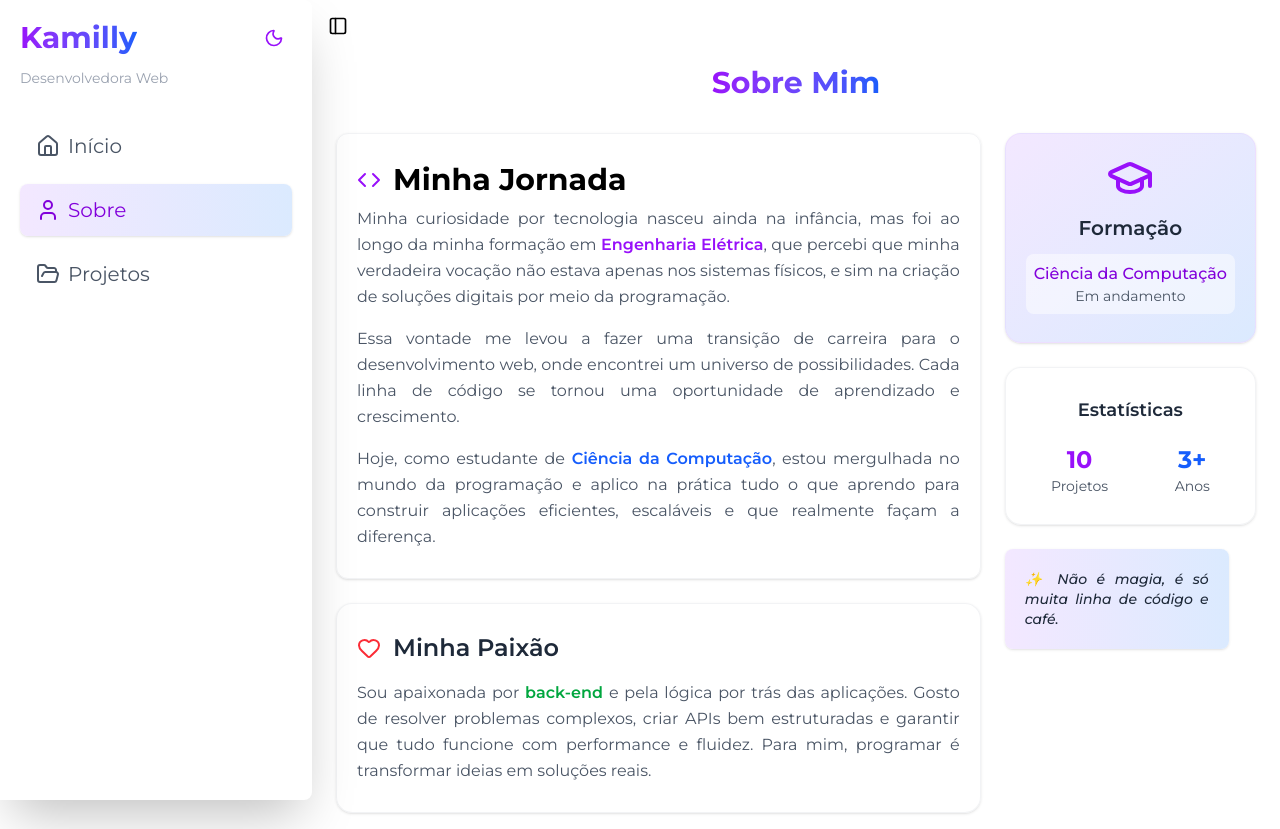
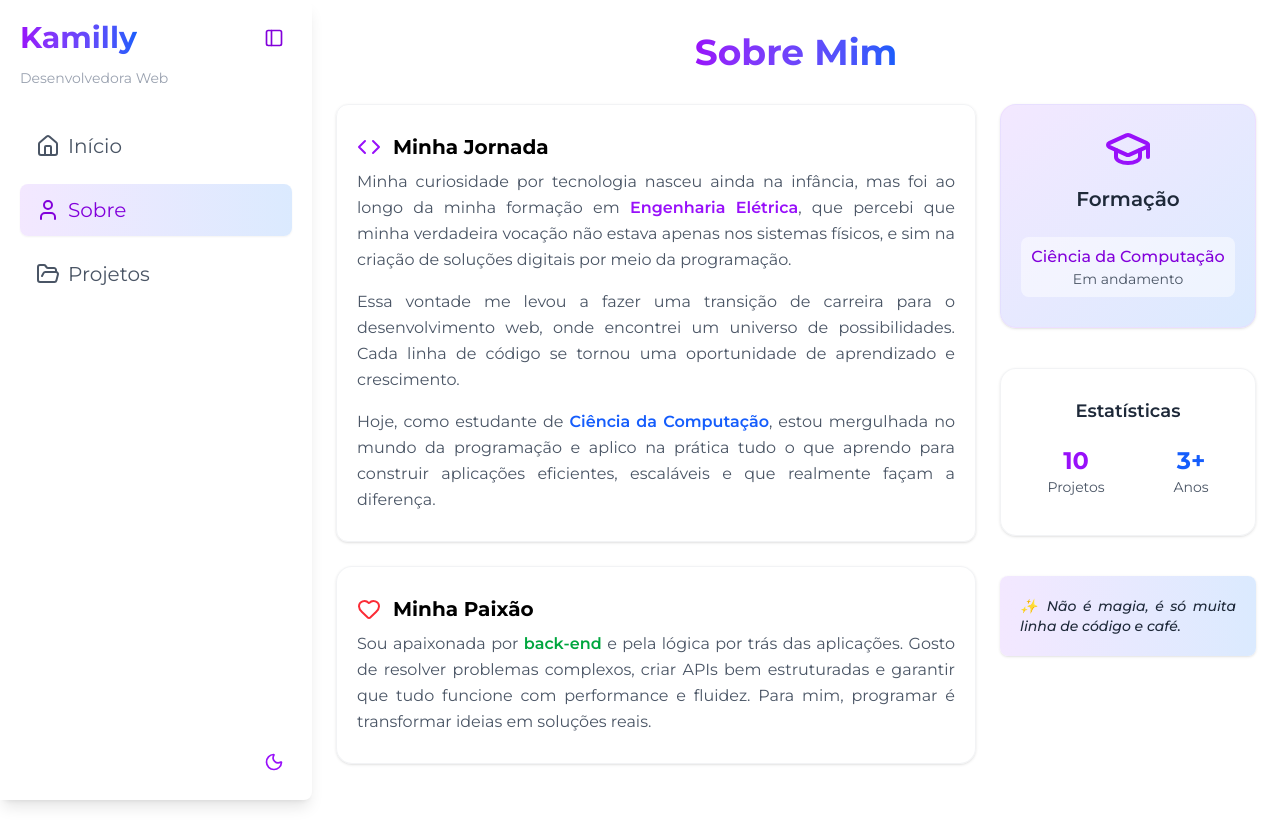
Before and after one commit to kamilly-oliveira/meu-portifolio, a React (Vite) app: page /aboutsection in a window 1280 px wide. After the commit the page ends 800 px from the top, so only its background shows below. Built offline with nearby package versions, Linux system fonts and the light colour scheme.

Commit message:
feat: melhora de sidebar

```diff
--- a/src/App.tsx
+++ b/src/App.tsx
@@ -4,16 +4,20 @@ import { HomeSection } from "./Components/HomeSections";
 import { AboutSection } from "./Components/AboutSection";
 import { ProjectsSection } from "./Components/ProjectsSection";
 import { Route, Routes } from "react-router-dom";
+import { useState } from "react";
 import { Header } from "./Components/Header";
-import { useState } from "react";
 
 export function App() {
     const [isOpen, setIsOpen] = useState(true);
   return (
     <div className="h-full flex flex-row bg-background font-display">
+
       <Sidebar isOpen={isOpen} setIsOpen={setIsOpen}/>
+        <Header
+        isOpen={isOpen} setIsOpen={setIsOpen}
+        text="data-[state=open]:hidden data-[state=closed]:p-5"/>
       <div className="flex-1">
-        <Header isOpen={isOpen} setIsOpen={setIsOpen} />
+
         <Routes>
           <Route
             path="/"
--- a/src/Components/AboutSection.tsx
+++ b/src/Components/AboutSection.tsx
@@ -3,21 +3,19 @@ import { Code, GraduationCap, Heart } from "lucide-react";
 export function AboutSection() {
   return (
     <div className="text-center container mx-auto 2xl:w-300 flex flex-1 flex-col h-min">
-      <div className="my-2">
-        <h1 className="text-2xl lg:text-4xl font-bold mb-4 ">
+      <div className="mb-6 mt-8">
           <span
-            className="text-3xl font-bold bg-gradient-to-r from-purple-600 to-blue-600 dark:from-purple-400 dark:to-blue-400
+            className="text-xl lg:text-4xl font-bold mb-4 bg-gradient-to-r from-purple-600 to-blue-600 dark:from-purple-400 dark:to-blue-400
         bg-clip-text text-transparent"
           >
             Sobre Mim
           </span>
-        </h1>
       </div>
 
       <div className="flex lg:flex-row flex-col mx-6 text-justify lg:gap-6">
         <div className="flex flex-col flex-2 justify-between">
           <div className="p-5 mb-2 mt-2 border border-gray-200/50 dark:border-gray-700/50 shadow-sm rounded-xl">
-            <h3 className="lg:text-3xl my-2 font-bold text-left mb-2 dark:text-white flex flex-row items-center">
+            <h3 className="text-xl my-2 font-bold text-left mb-2 dark:text-white flex flex-row items-center">
               <Code className="w-6 h-6 text-purple-600 dark:text-purple-400 mr-3" />
               Minha Jornada
             </h3>
@@ -53,7 +51,7 @@ export function AboutSection() {
             </div>
           </div>
           <div className="bg-white/70 my-4 dark:bg-gray-800/20 backdrop-blur-sm rounded-2xl p-5 border border-gray-200/50 dark:border-gray-700/50 shadow-sm">
-            <h3 className="text-2xl my-2 font-semibold mb-4 text-gray-800 dark:text-white flex items-center">
+            <h3 className="text-xl my-2 font-bold text-left mb-2 dark:text-white flex flex-row items-center">
               <Heart className="w-6 h-6 text-red-500 dark:text-red-400 mr-3" />
               Minha Paixão
             </h3>
@@ -67,14 +65,14 @@ export function AboutSection() {
           </div>
         </div>
 
-        <div className="lg:sticky lg:h-min lg:top-3 lg:flex lg:flex-col lg:justify-between justify-normal gap-6 mt-2 grid grid-cols-4">
-          <div className="col-span-2 bg-gradient-to-br w-full from-purple-100 to-blue-100 dark:from-purple-500/10 dark:to-blue-500/10 backdrop-blur-sm rounded-2xl p-5 border border-purple-200/50 dark:border-purple-500/20 shadow-sm">
+        <div className="lg:sticky lg:h-min lg:top-3 lg:flex lg:flex-col lg:justify-between justify-normal gap-10 mt-2 grid grid-cols-4 h-screen">
+          <div className="col-span-2 lg:h-56 bg-gradient-to-br w-full from-purple-100 to-blue-100 dark:from-purple-500/10 dark:to-blue-500/10 backdrop-blur-sm rounded-2xl p-5 border border-purple-200/50 dark:border-purple-500/20 shadow-sm">
             <div className="text-center">
               <GraduationCap className="w-12 h-12 text-purple-600 dark:text-purple-400 mx-auto mb-3" />
-              <h3 className="text-xl font-semibold mb-3 text-gray-800 dark:text-white">
+              <h3 className="text-xl font-semibold mb-6 text-gray-800 dark:text-white">
                 Formação
               </h3>
-              <div className="space-y-3 mb-2">
+              <div className="space-y-3 mb-4">
                 <div className="p-2 bg-white/50 dark:bg-gray-800/30  rounded-lg">
                   <p className="font-medium text-purple-700 dark:text-purple-300">
                     Ciência da Computação
@@ -87,7 +85,7 @@ export function AboutSection() {
             </div>
           </div>
 
-          <div className="bg-gradient-to-br w-full col-span-2">
+          <div className="bg-gradient-to-br w-full col-span-2 lg:h-42">
             <div className="bg-white/70 p-5 h-full  dark:bg-gray-800/20 backdrop-blur-sm rounded-2xl border border-gray-200/50 dark:border-gray-700/50 shadow-sm">
               <h3 className="text-lg font-semibold mb-5 my-2 text-gray-800 dark:text-white text-center">
                 Estatísticas
@@ -113,7 +111,7 @@ export function AboutSection() {
             </div>
           </div>
 
-          <div className="lg:mb-4 lg:w-56 p-5 md:col-start-4 col-span-full bg-gradient-to-r from-purple-100 to-blue-100 dark:from-purple-500/10 border-purple-200/50 dark:border-purple-500/20  dark:to-blue-500/10 text-gray-800 dark:text-gray-100 backdrop-blur-sm rounded-lg shadow-sm text-sm font-medium italic ">
+          <div className="lg:mb-4 lg:w-64 p-5 md:col-start-4 col-span-full bg-gradient-to-r from-purple-100 to-blue-100 dark:from-purple-500/10 border-purple-200/50 dark:border-purple-500/20  dark:to-blue-500/10 text-gray-800 dark:text-gray-100 backdrop-blur-sm rounded-lg shadow-sm text-sm font-medium italic ">
             <span>✨ Não é magia, é só muita linha de código e café.</span>
           </div>
         </div>
--- a/src/Components/CardProjects.tsx
+++ b/src/Components/CardProjects.tsx
@@ -22,13 +22,13 @@ export function CardProjects({
   const arrayBagde = textBagde.split(" ");
 
   return (
-    <div className="shadow-sm rounded-xl w-84 my-4  hover:scale-105 transition-all duration-300 ">
+    <div className="shadow-sm rounded-xl w-86 my-4 hover:scale-105 transition-all duration-300 ">
       <img src={link} className="rounded-t-xl w-full h-42 object-cover" />
       <div className="px-6 pt-3">
         <h1 className="text-2xl  dark:text-white font-semibold">
           {titulo}
         </h1>
-        <p className=" text-gray-600 mb-4 dark:text-gray-300 leading-relaxed">
+        <p className=" text-gray-600 dark:text-gray-300 h-22 leading-relaxed">
           {descricao}
         </p></div>
 
--- a/src/Components/Header.tsx
+++ b/src/Components/Header.tsx
@@ -3,16 +3,18 @@ import { PanelLeft } from "lucide-react";
 type Props = {
   isOpen: boolean;
   setIsOpen: React.Dispatch<React.SetStateAction<boolean>>;
+  text: string;
 };
 
-export function Header({ isOpen, setIsOpen }: Props) {
+export function Header({ text, isOpen, setIsOpen }: Props) {
   return (
-    <div className="p-2">
+    <div className={text}
+    data-state={isOpen ? "open" : "closed"}>
       <button
         onClick={() => setIsOpen(!isOpen)}
-        className="p-2 cursor-pointer rounded-full hover:shadow-md text-center w-fit justify-start"
+        className=" p-2 cursor-pointer rounded-lg  hover:shadow-md text-center bg-white/10 dark:bg-gray-800/50 hover:bg-gray-200/50 dark:hover:bg-gray-700/50 w-fit justify-start"
       >
-        <PanelLeft className="w-5 h-5 text-black dark:text-gray-400 " />
+        <PanelLeft className="w-5 h-5  text-purple-700 dark:text-purple-300 " />
       </button>
     </div>
   );
--- a/src/Components/HomeSections.tsx
+++ b/src/Components/HomeSections.tsx
@@ -5,7 +5,7 @@ import { PrincipaisStacks } from "./PrincipaisStacks";
 export function HomeSection() {
   return (
     <div className="text-center container mx-auto 2xl:w-300 flex flex-1 flex-col max-w-full">
-      <div className="my-6">
+      <div className="my-8">
         <h1 className="text-3xl md:text-4xl font-bold mb-4 ">
           <span className="dark:text-white"> Olá sou a </span>
           <span className="text-blue-600"> Kamilly </span>
--- a/src/Components/ProjectsSection.tsx
+++ b/src/Components/ProjectsSection.tsx
@@ -13,17 +13,17 @@ import { Bot, Github } from "lucide-react";
 
 export function ProjectsSection() {
   return (
-    <div className="flex flex-1 container 2xl:mx-auto 2xl:w-300  flex-col">
+    <div className="flex flex-1 container 2xl:mx-auto 2xl:w-300 mx-auto flex-col">
       <h1
-        className="text-3xl my-4 font-bold bg-gradient-to-r from-purple-600 to-blue-600 dark:from-purple-400 dark:to-blue-400
+        className="text-3xl my-4 mt-6 font-bold bg-gradient-to-r from-purple-600 to-blue-600 dark:from-purple-400 dark:to-blue-400
         bg-clip-text text-transparent mx-6"
       >
         Projetos
       </h1>
-      <p className="text-gray-600 mb-4  mx-6 dark:text-gray-300 leading-relaxed">
+      <p className="text-gray-600 mb-2  mx-6 dark:text-gray-300 leading-relaxed">
         Uma seleção dos meus projetos mais recentes
       </p>
-      <div className="flex flex-wrap gap-4 justify-around">
+      <div className="flex flex-wrap gap-2 justify-around">
         <CardProjects
           link={PortifolioImage}
           titulo={"Portifolio"}
--- a/src/Components/Sidebar.tsx
+++ b/src/Components/Sidebar.tsx
@@ -1,6 +1,7 @@
 import { FolderOpen, House, User } from "lucide-react";
 import { ThemeToggle } from "./ThemeToggle";
 import { ActiveLink } from "./ActiveLink";
+import { Header } from "./Header";
 
 type Props = {
   isOpen: boolean;
@@ -10,7 +11,7 @@ type Props = {
 const classNameP =
   "text-gray-600 dark:text-gray-400 hover:bg-gray-100 dark:hover:bg-gray-700/50 text-xl gap-2 cursor-pointer my-3 w-full flex items-center px-4 py-3 rounded-lg transition-all ";
 const activeItemClass =
-  "bg-gradient-to-r from-purple-100 to-blue-100 dark:from-purple-500/20 dark:to-blue-500/20 text-purple-700 dark:text-purple-300 shadow-sm";
+  "bg-gradient-to-r from-purple-100 to-blue-100 dark:from-purple-500/20 dark:to-blue-500/20 text-purple-700 dark:text-purple-300 shadow-xs";
 
 const classSidebar = "fixed lg:data-[state=open]:relative";
 
@@ -36,7 +37,7 @@ export function Sidebar({ isOpen, setIsOpen }: Props) {
         data-state={isOpen ? "open" : "closed"}
         className={`${classSidebar} w-78 block data-[state=closed]:hidden z-50`}
       >
-        <div className="fixed w-78 h-screen transition-all duration-300 p-5 shadow-2xl rounded-r-lg bg-white dark:bg-background">
+        <div className="fixed w-78 h-screen transition-all duration-300 p-5 shadow-lg rounded-r-lg bg-white dark:bg-background">
           <div>
             <div className="flex flex-row justify-between items-center">
               <h2
@@ -45,14 +46,17 @@ export function Sidebar({ isOpen, setIsOpen }: Props) {
               >
                 Kamilly
               </h2>
-              <div>
-                <ThemeToggle />
-              </div>
+              <div> <Header
+              text=""
+              isOpen={isOpen} setIsOpen={setIsOpen} /></div>
+
             </div>
             <p className="pt-3 text-sm text-gray-400 dark:text-gray-400">
               Desenvolvedora Web
             </p>
           </div>
+
+        <div className="static">
 
           <div className="mt-8">
             <div onClick={handleItemClick}>
@@ -83,6 +87,12 @@ export function Sidebar({ isOpen, setIsOpen }: Props) {
               </ActiveLink>
             </div>
           </div>
+
+              <div className="p-2 absolute bottom-3 right-3">
+                <ThemeToggle />
+              </div>
+
+              </div>
         </div>
       </div>
     </div>
```
